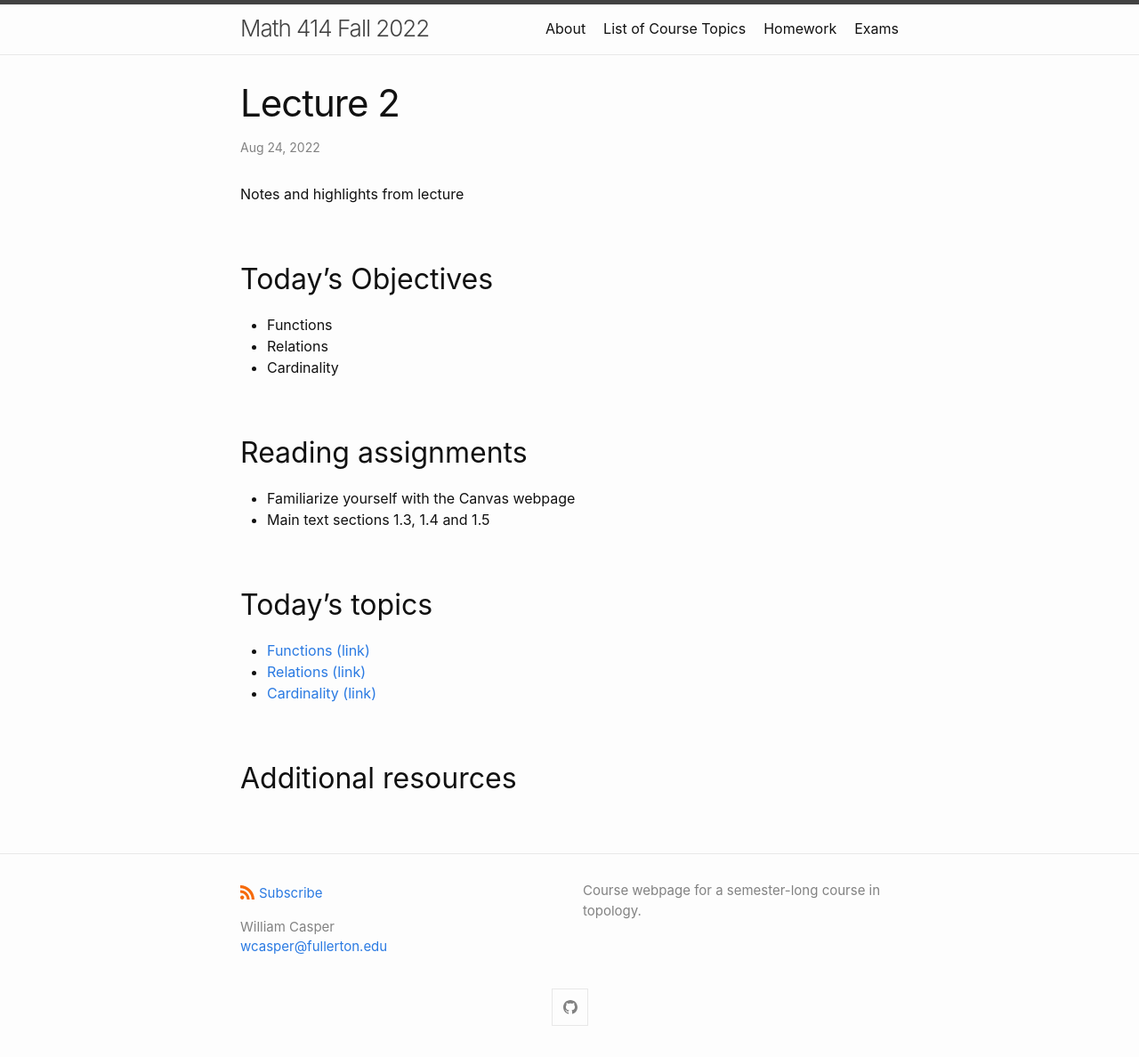
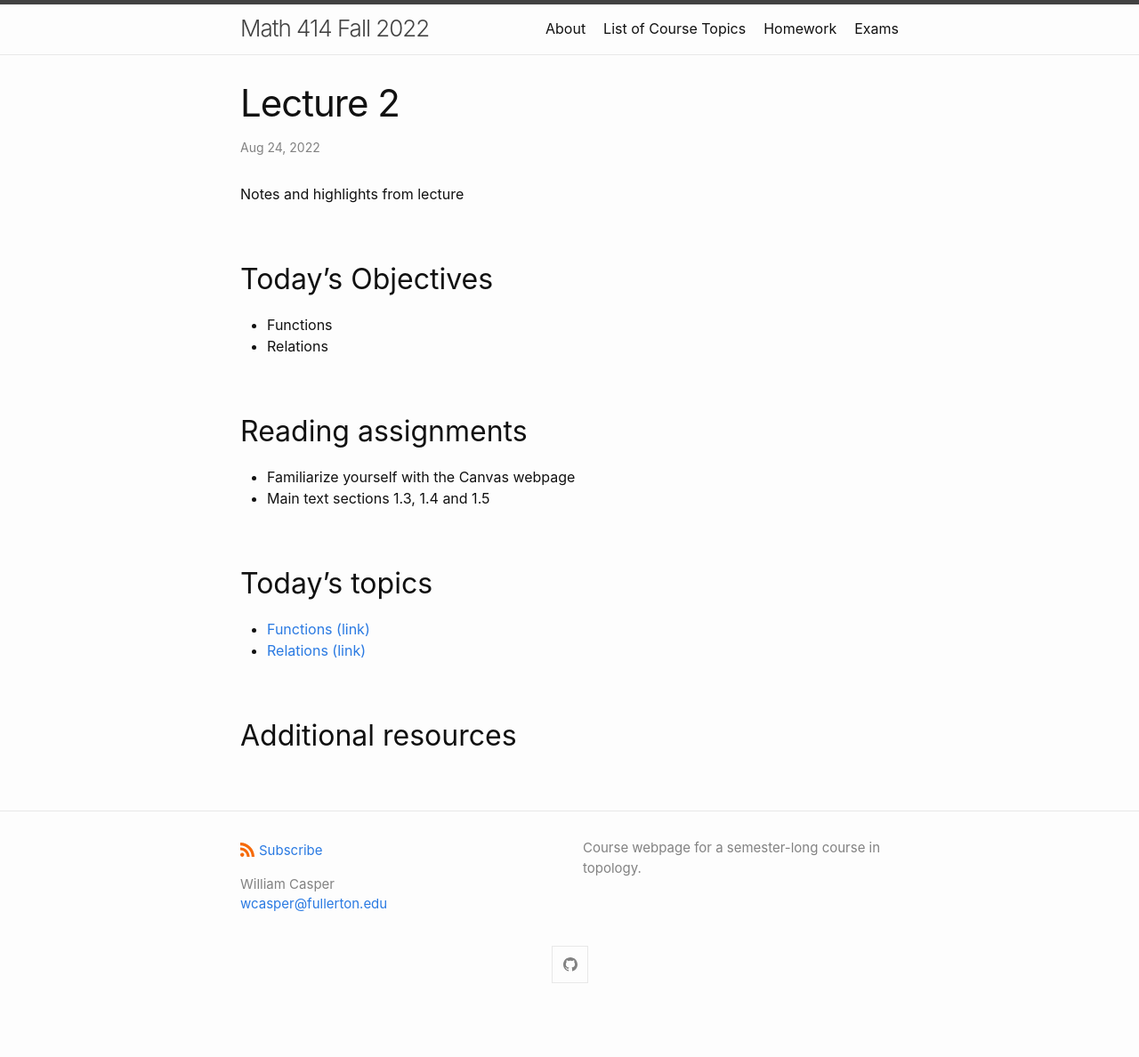
Before and after one commit to wcasper/math414fall2022, a Jekyll site: the page built from _posts/2022-08-24-Week-1-Lecture-2.md, in a window 1280 px wide. Shown: the whole page at 89% size. Built offline with Jekyll 4.4.1, drawn with Linux system fonts in a browser that asks for light colours; after the commit the page ends 1140 px from its top, so only the background shows below that.

Commit message:
updated content based on lecture

```diff
--- a/_posts/2022-08-24-Week-1-Lecture-2.md
+++ b/_posts/2022-08-24-Week-1-Lecture-2.md
@@ -9,7 +9,6 @@ Notes and highlights from lecture
 
 * Functions
 * Relations
-* Cardinality
 
 ## Reading assignments
 
@@ -19,6 +18,5 @@ Notes and highlights from lecture
 ## Today's topics
 * <a target="_parent" href="https://wcasper.github.io/math414fall2022/topics/003-functions.html">Functions (link)</a>
 * <a target="_parent" href="https://wcasper.github.io/math414fall2022/topics/004-relations.html">Relations (link)</a>
-* <a target="_parent" href="https://wcasper.github.io/math414fall2022/topics/005-cardinality.html">Cardinality (link)</a>
 
 ## Additional resources
```
